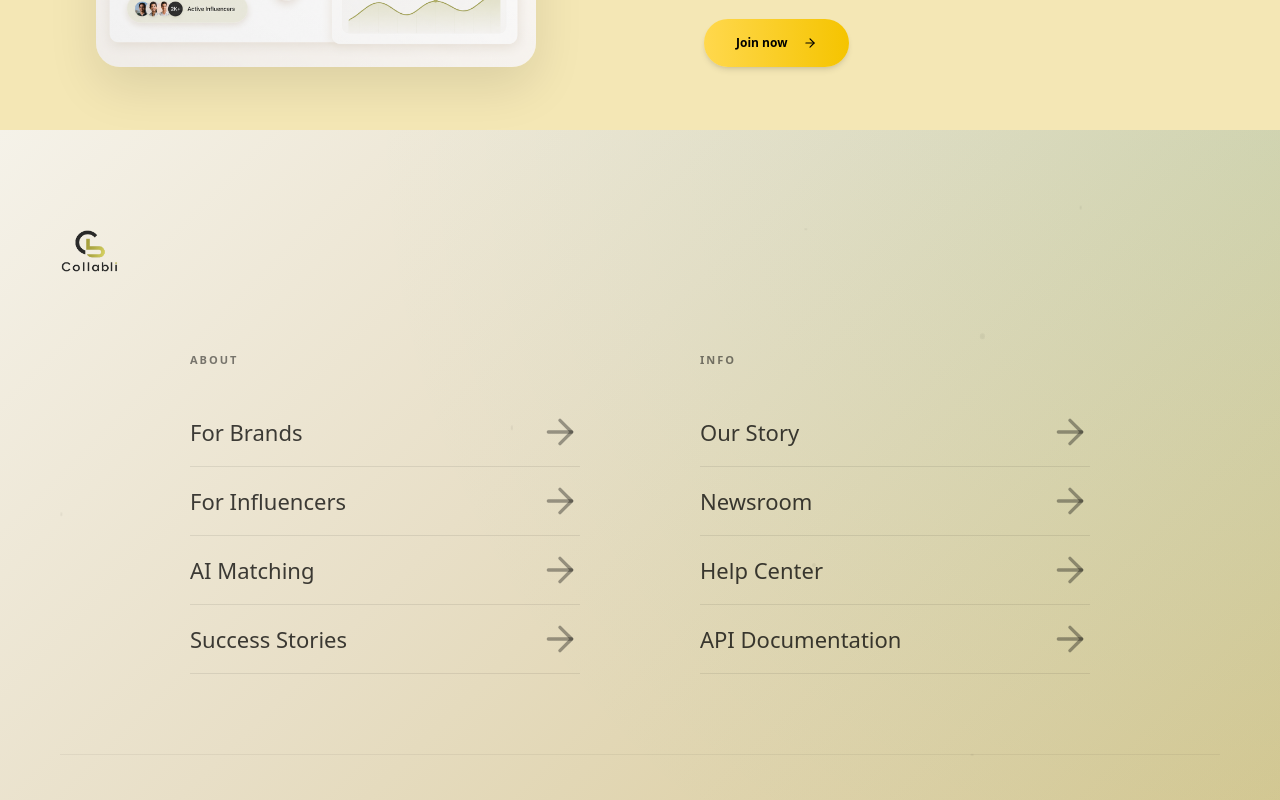
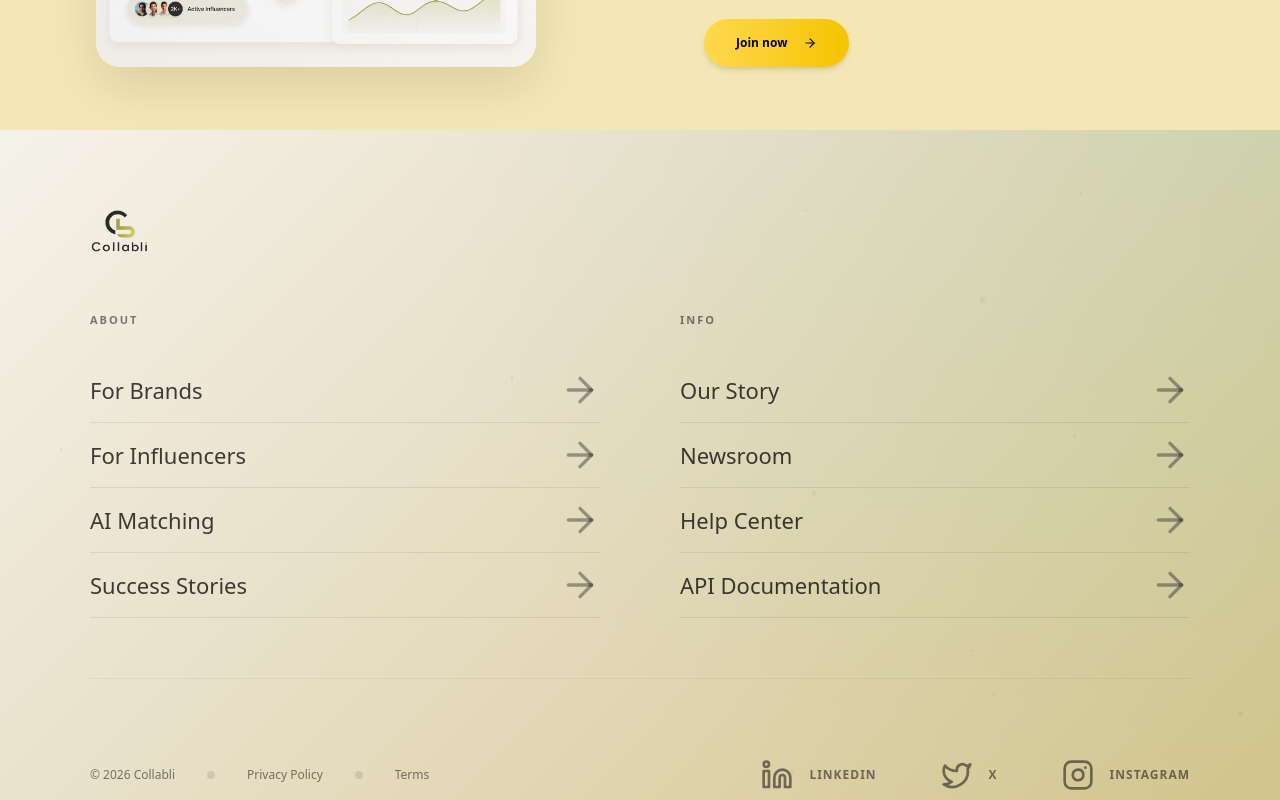
Before and after one commit to nevermature01-lgtm/collabli, a Next.js app: page / in a window 1280 px wide. Shown: the part 3740-4540 px from the top of the page. Built offline with nearby package versions, Linux system fonts and the light colour scheme.

Commit message:
🔥 TASK: Reduce Footer Height (Keep Premium Look, Remove Excess Space)

```diff
--- a/src/components/landing/Footer.tsx
+++ b/src/components/landing/Footer.tsx
@@ -44,7 +44,7 @@ export const Footer: React.FC = () => {
   ];
 
   return (
-    <footer className="relative min-height-[100vh] w-full flex flex-col justify-between overflow-hidden px-10 py-[100px] md:px-[60px] selection:bg-[#0ab99d]/10 selection:text-[#0ab99d]">
+    <footer className="relative w-full flex flex-col justify-between overflow-hidden px-10 pt-[80px] pb-[40px] md:px-[40px] selection:bg-[#0ab99d]/10 selection:text-[#0ab99d]">
       {/* MESH BACKGROUND - LIGHT PREMIUM THEME */}
       <div
         className="absolute inset-0 z-0"
@@ -79,10 +79,10 @@ export const Footer: React.FC = () => {
         ))}
       </div>
 
-      <div className="relative z-10 w-full flex flex-col h-full flex-grow justify-between">
+      <div className="relative z-10 w-full flex flex-col max-w-[1100px] mx-auto">
 
         {/* LOGO AREA */}
-        <div className="mb-20">
+        <div className="mb-[60px]">
           <div className="flex items-center gap-2">
             <img
               src="/logo.png"
@@ -93,7 +93,7 @@ export const Footer: React.FC = () => {
         </div>
 
         {/* GRID LAYOUT (CENTER) */}
-        <div className="max-w-[900px] w-full mx-auto grid grid-cols-1 md:grid-cols-2 gap-10 md:gap-[120px] mb-20">
+        <div className="w-full grid grid-cols-1 md:grid-cols-2 gap-10 md:gap-[80px] mb-[60px]">
           {/* ABOUT COLUMN */}
           <div className="flex flex-col">
             <span className="text-[11px] font-bold tracking-[2px] uppercase text-black/50 mb-[30px] block">
@@ -104,7 +104,7 @@ export const Footer: React.FC = () => {
                 <a
                   key={link.name}
                   href={link.href}
-                  className="footer-link group flex justify-between items-center py-[14px] border-b border-black/[0.08] text-[22px] font-normal text-black/75 transition-all duration-300"
+                  className="footer-link group flex justify-between items-center py-[12px] border-b border-black/[0.08] text-[22px] font-normal text-black/75 transition-all duration-300"
                 >
                   <span className="text-content transition-colors duration-300">{link.name}</span>
                   <div className="arrow-wrapper">
@@ -125,7 +125,7 @@ export const Footer: React.FC = () => {
                 <a
                   key={link.name}
                   href={link.href}
-                  className="footer-link group flex justify-between items-center py-[14px] border-b border-black/[0.08] text-[22px] font-normal text-black/75 transition-all duration-300"
+                  className="footer-link group flex justify-between items-center py-[12px] border-b border-black/[0.08] text-[22px] font-normal text-black/75 transition-all duration-300"
                 >
                   <span className="text-content transition-colors duration-300">{link.name}</span>
                   <div className="arrow-wrapper">
@@ -138,7 +138,7 @@ export const Footer: React.FC = () => {
         </div>
 
         {/* BOTTOM BAR */}
-        <div className="mt-auto pt-10 border-t border-black/[0.05] flex flex-col md:flex-row justify-between items-center gap-6">
+        <div className="pt-10 border-t border-black/[0.05] flex flex-col md:flex-row justify-between items-center gap-6">
           <div className="flex items-center gap-4 text-[12px] font-medium text-black/50">
             <span>© 2026 Collabli</span>
             <span className="w-1 h-1 rounded-full bg-black/10" />
@@ -181,7 +181,7 @@ export const Footer: React.FC = () => {
         }
 
         .arrow-wrapper {
-          display: inline-block !important; /* CRITICAL FOR TRANSFORM */
+          display: inline-block !important;
           transition: transform 0.35s cubic-bezier(0.4, 0, 0.2, 1);
         }
 
@@ -195,7 +195,6 @@ export const Footer: React.FC = () => {
         .footer-link:hover {
           color: #000 !important;
           border-bottom-color: rgba(0, 0, 0, 0.4) !important;
-          background: rgba(0, 0, 0, 0.01); /* Safety highlight */
         }
 
         .footer-link:hover .text-content {
@@ -203,12 +202,12 @@ export const Footer: React.FC = () => {
         }
 
         .footer-link:hover .arrow-wrapper {
-          transform: translateX(10px) rotate(-45deg) !important; /* GLIDE + DIAGONAL UP (↗) */
+          transform: translateX(10px) rotate(-45deg) !important;
           filter: drop-shadow(0 0 4px rgba(0, 0, 0, 0.1));
         }
 
         .footer-link:hover .arrow {
-          color: #000 !important; /* BLACK */
+          color: #000 !important;
         }
 
         .footer-link:active .arrow-wrapper {
@@ -219,7 +218,7 @@ export const Footer: React.FC = () => {
         @media (max-width: 768px) {
           .footer-link {
             font-size: 18px;
-            padding: 12px 0;
+            padding: 10px 0;
           }
         }
       `}</style>
```
